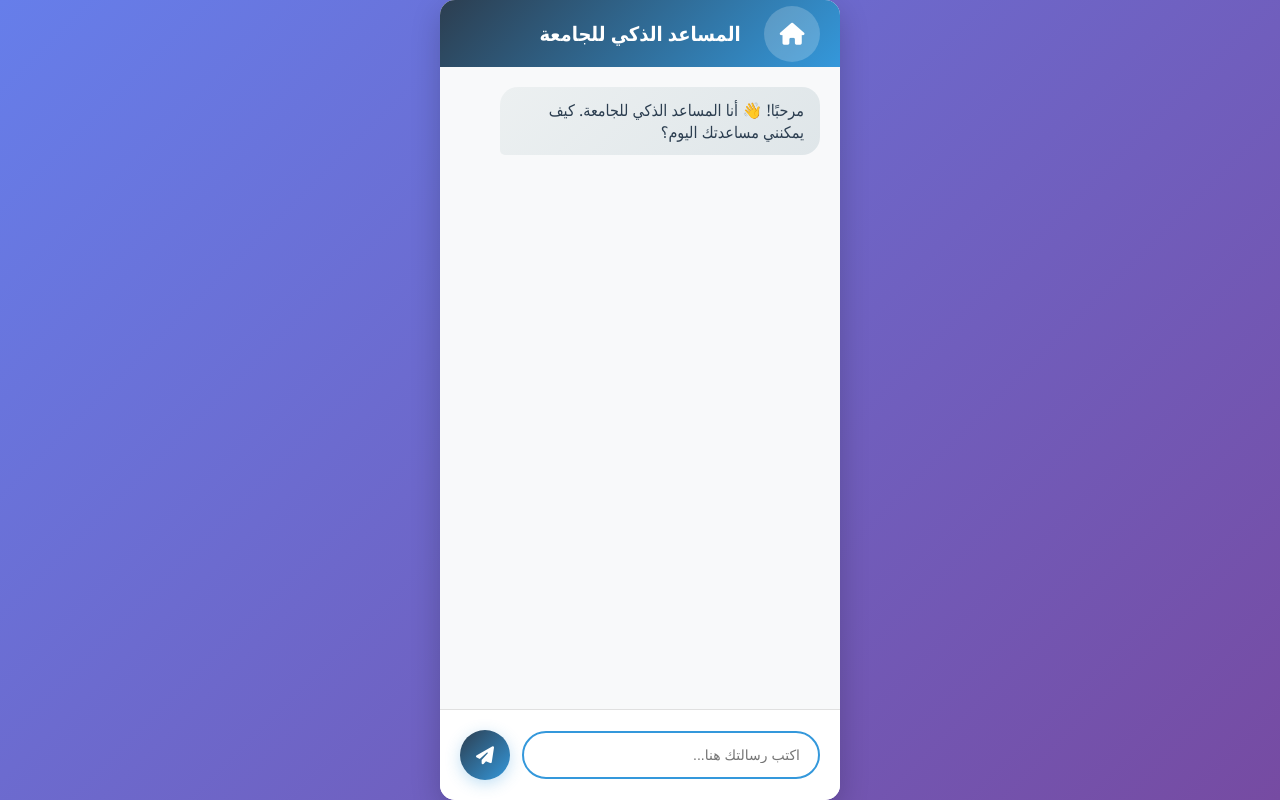
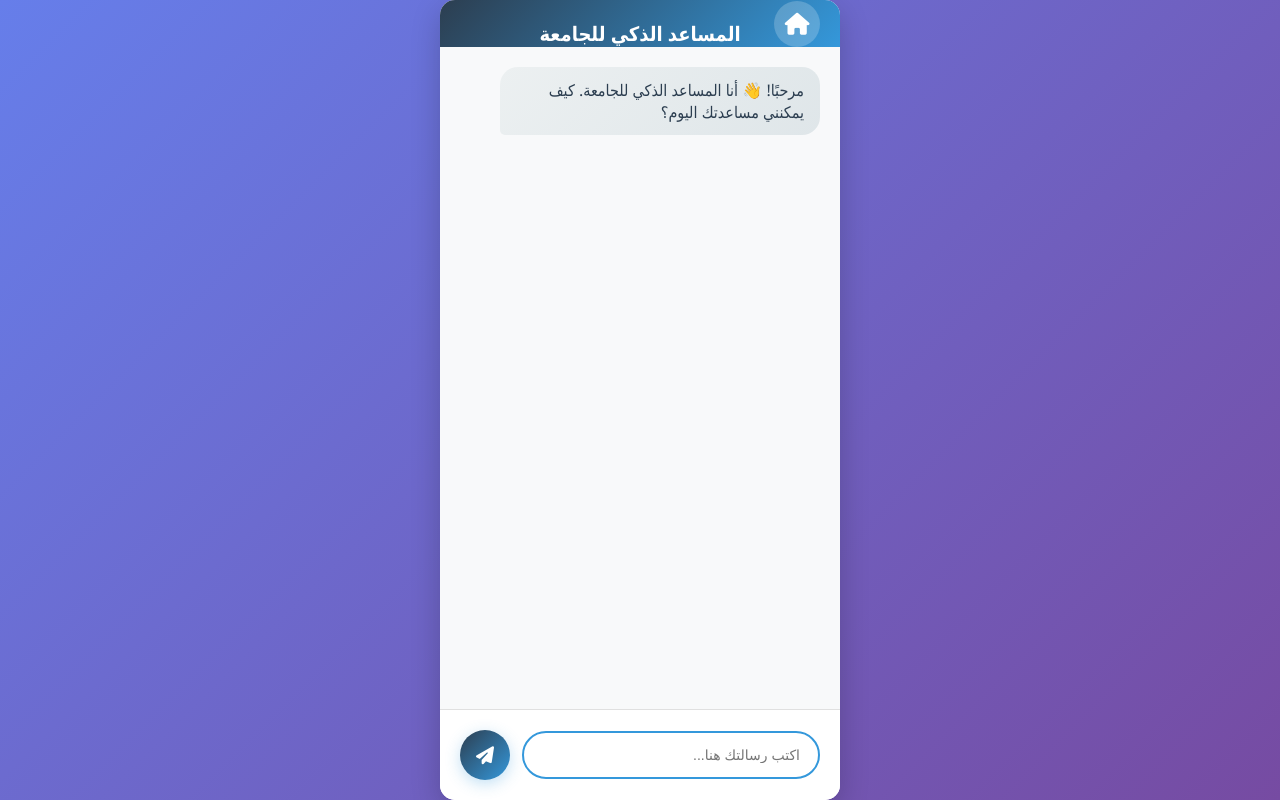
Before and after one commit to ASuSoftA/universitysite-project, a Flask app: page /chat in a window 1280 px wide. Run offline with Flask 3, Linux system fonts and the light colour scheme.

Commit message:
Update chatbot.html

```diff
--- a/app/templates/chatbot.html
+++ b/app/templates/chatbot.html
@@ -46,7 +46,7 @@
         .chat-header {
             background: linear-gradient(135deg, #2c3e50 0%, #3498db 100%);
             color: white;
-            padding: 20px;
+            padding-top: 20px;
             text-align: center;
             position: relative;
         }
@@ -62,8 +62,8 @@
             background-color: rgba(255, 255, 255, 0.2);
             padding: 8px;
             border-radius: 50%;
-            width: 40px;
-            height: 40px;
+            width: 30px;
+            height: 30px;
             display: flex;
             align-items: center;
             justify-content: center;
```
